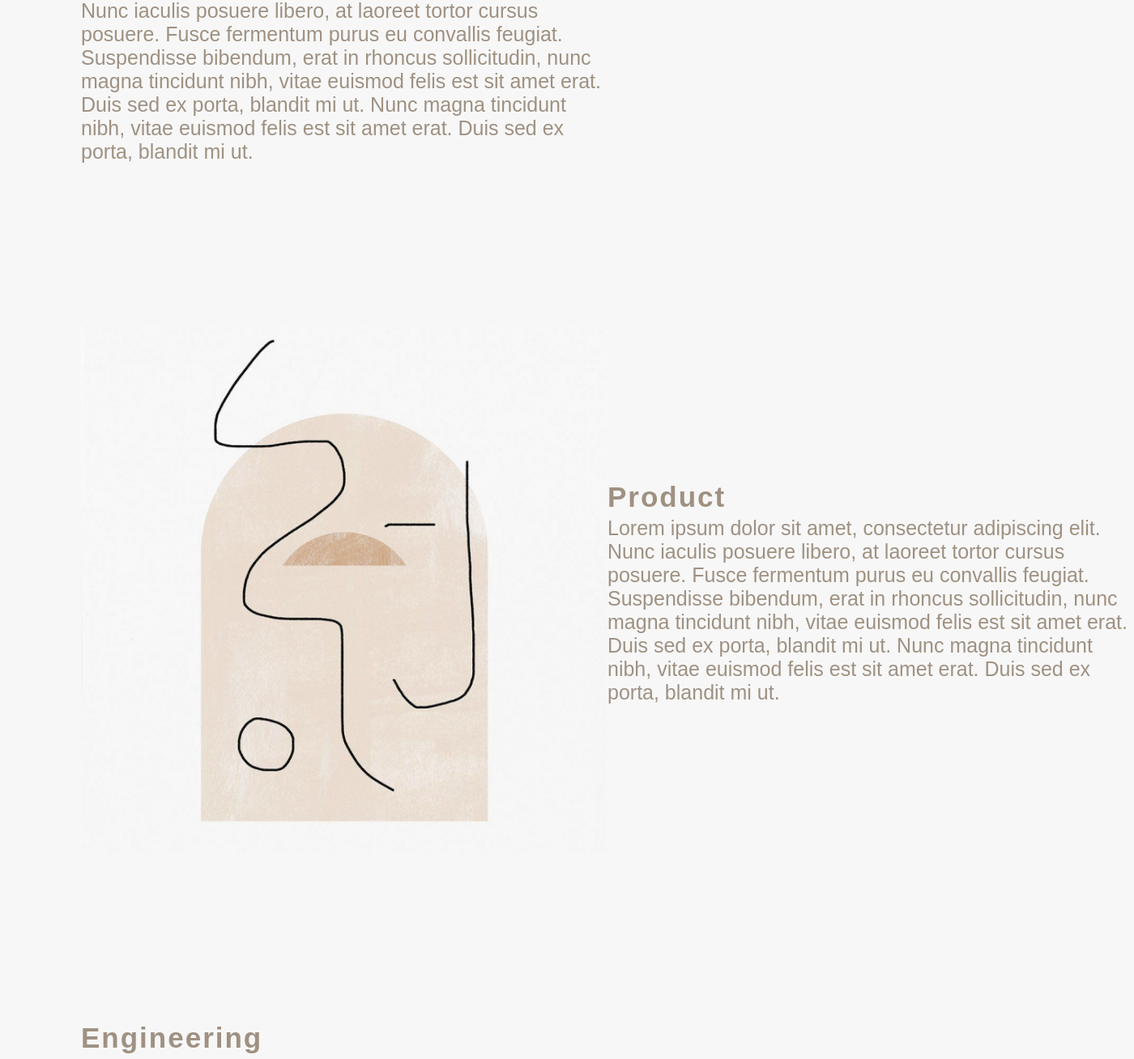
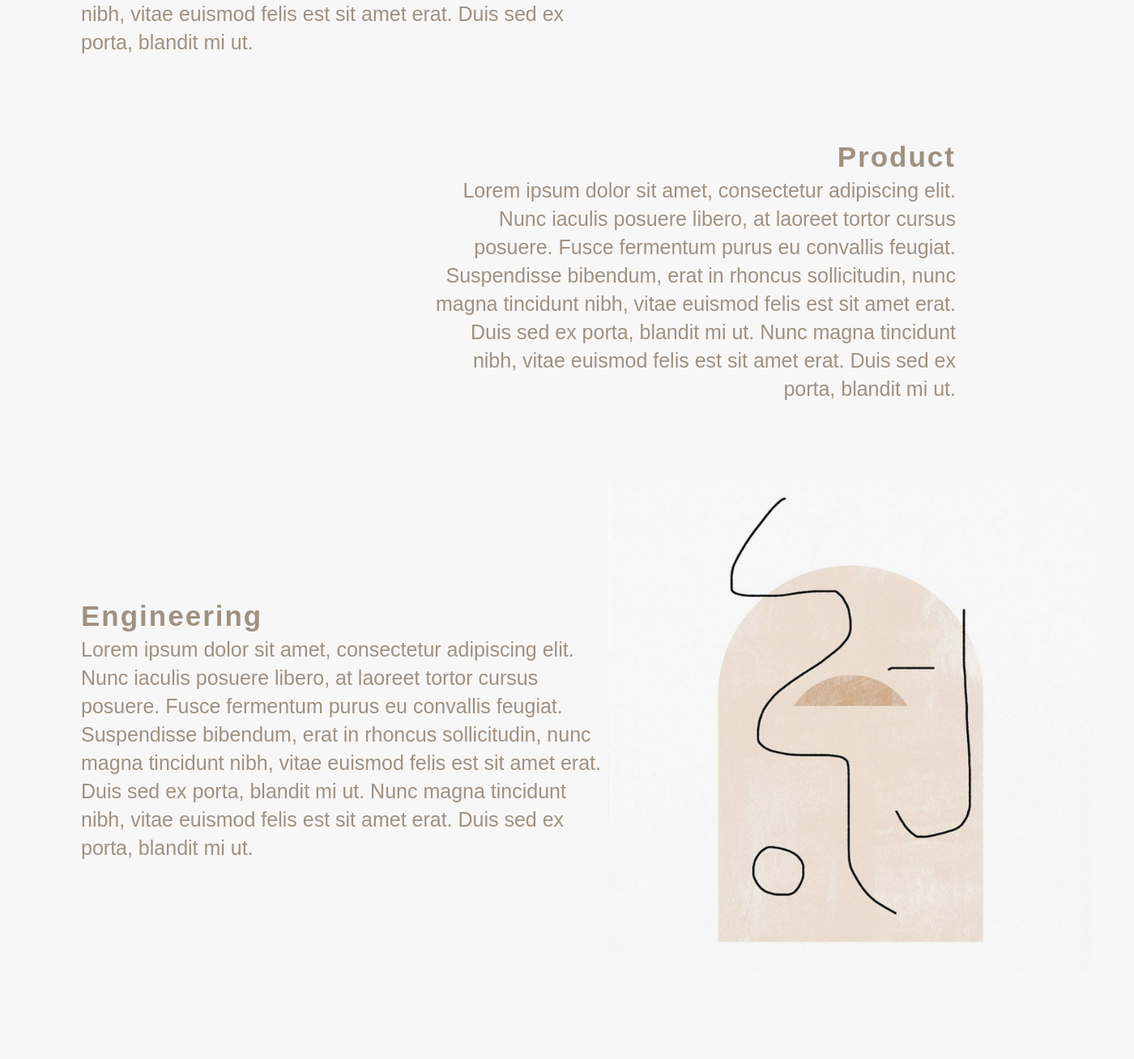
Before and after one commit to caickPassarella/CaickPassarella.com, a React (Create React App) app: page / in a window 1280 px wide. Shown: the part 1134-2442 px from the top of the page at 81% size, 1400 px wide, since content can reach past the window. Built offline with nearby package versions, Linux system fonts and the light colour scheme.

Commit message:
Adjusted the reverse prop and paragraphs, removed language option for now, and added transition to underline in nav menu

```diff
--- a/src/components/Dropdown/DropdownElements.js
+++ b/src/components/Dropdown/DropdownElements.js
@@ -5,6 +5,7 @@ export const DropdownMenu = styled.ul`
   display: flex;
   align-items: center;
   list-style: none;
+  margin-right: 40px;
   text-align: center;
 
   @media screen and (max-width: 768px) {
--- a/src/components/Homepage/index.js
+++ b/src/components/Homepage/index.js
@@ -11,8 +11,8 @@ export function Homepage() {
       <HomeWrapper>
         <InfoCard header={header} image={img1} title={true} />
         <InfoCard header="Who am I" paragraph={paragraph} />
-        <InfoCard header="Product" image={img1} reverse={true} paragraph={paragraph} />
-        <InfoCard header="Engineering" paragraph={paragraph} />
+        <InfoCard header="Product" reverse={true} paragraph={paragraph} />
+        <InfoCard header="Engineering" image={img1} paragraph={paragraph} />
         <InfoCard header="Design" reverse={true} paragraph={paragraph} />
       </HomeWrapper>
     </HomeContainer>
--- a/src/components/InfoCard/InfoCardElements.js
+++ b/src/components/InfoCard/InfoCardElements.js
@@ -3,9 +3,9 @@ import styled from 'styled-components';
 export const InfoWrapper = styled.div`
   display: flex;
   align-items: center;
-  padding: 100px;
+  padding: 50px 100px 50px;
 `;
 
 export const InfoImage = styled.img`
-  width: 650px;
+  width: 600px;
 `;
--- a/src/components/InfoCard/index.js
+++ b/src/components/InfoCard/index.js
@@ -14,13 +14,23 @@ export function InfoCard(props) {
           ) : (
             <></>
           )}
-          <Paragraph title={props.title} header={props.header} text={props.paragraph} />
+          <Paragraph
+            title={props.title}
+            header={props.header}
+            text={props.paragraph}
+            reverse={props.reverse}
+          />
         </InfoWrapper>
       );
     } else {
       return (
         <InfoWrapper>
-          <Paragraph title={props.title} header={props.header} text={props.paragraph} />
+          <Paragraph
+            title={props.title}
+            header={props.header}
+            text={props.paragraph}
+            reverse={props.reverse}
+          />
           {props.image ? (
             <div>
               <InfoImage src={props.image} />
--- a/src/components/Navbar/NavbarElements.js
+++ b/src/components/Navbar/NavbarElements.js
@@ -6,10 +6,9 @@ export const Nav = styled.nav`
   justify-content: center; //Center at main axis
   align-items: center; //Center at cross-axis
   background: #f7f7f7;
-  height: 100px;
+  height: 120px;
   position: relative;
   top: 0;
-  z-index: 10;
 
   @media screen and (max-width: 960px) {
     transition: 0.8s all ease;
@@ -78,19 +77,31 @@ export const NavLinks = styled(LinkS)`
   font-size: 20px;
   letter-spacing: 1.5px;
   text-decoration: none;
+  transition: color 0.2s linear;
   height: 100%;
   cursor: pointer;
   position: relative;
 
   &:hover {
+    color: #9f9182;
+  }
+
+  &:after {
+    content: '';
+    position: absolute;
+    bottom: 3px;
+    transition: opacity 0.2s linear;
+    width: 100%;
+    height: 3px;
+    opacity: 0;
+    border-radius: 200px;
+    border: 1px solid #9f9182;
+  }
+
+  &:hover {
     &::after {
-      content: '';
-      position: absolute;
-      bottom: 5px;
-      width: 100%;
-      height: 3px;
-      border-radius: 200px;
-      border: 1px solid #9f9182;
+      opacity: 1;
+      transition: opacity 0.2s linear;
     }
     /* border-bottom: 3px solid #9f9182; */
   }
--- a/src/components/Navbar/index.js
+++ b/src/components/Navbar/index.js
@@ -34,7 +34,6 @@ const Navbar = ({ toggle }) => {
               <NavLinks to="made">How this site was made</NavLinks>
             </NavItem>
           </NavMenu>
-          <Dropdown />
         </NavbarContainer>
       </Nav>
     </>
--- a/src/components/Paragraph/ParagraphElements.js
+++ b/src/components/Paragraph/ParagraphElements.js
@@ -1,7 +1,12 @@
 import styled from 'styled-components';
 
 export const ParagraphWrapper = styled.div`
-  width: 100%;
+  margin-right: auto;
+`;
+
+export const ReverseParagraphWrapper = styled.div`
+  margin-left: auto;
+  text-align: end;
 `;
 
 export const ParagraphHeader = styled.h1`
@@ -18,6 +23,7 @@ export const ParagraphTitle = styled(ParagraphHeader)`
 
 export const ParagraphText = styled.p`
   color: #9f9182;
+  line-height: 35px;
   font-size: 25px;
   width: 650px;
 `;
--- a/src/components/Paragraph/index.js
+++ b/src/components/Paragraph/index.js
@@ -1,6 +1,7 @@
 import PropTypes from 'prop-types';
 import {
   ParagraphWrapper,
+  ReverseParagraphWrapper,
   ParagraphTitle,
   ParagraphHeader,
   ParagraphText,
@@ -13,6 +14,13 @@ export function Paragraph(props) {
         <ParagraphWrapper>
           <ParagraphTitle>{props.header}</ParagraphTitle>
         </ParagraphWrapper>
+      );
+    } else if (props.reverse) {
+      return (
+        <ReverseParagraphWrapper>
+          <ParagraphHeader>{props.header}</ParagraphHeader>
+          <ParagraphText>{props.text}</ParagraphText>
+        </ReverseParagraphWrapper>
       );
     } else {
       return (
@@ -31,4 +39,5 @@ Paragraph.propTypes = {
   header: PropTypes.string,
   text: PropTypes.string,
   type: PropTypes.bool,
+  reverse: PropTypes.bool,
 };
```
